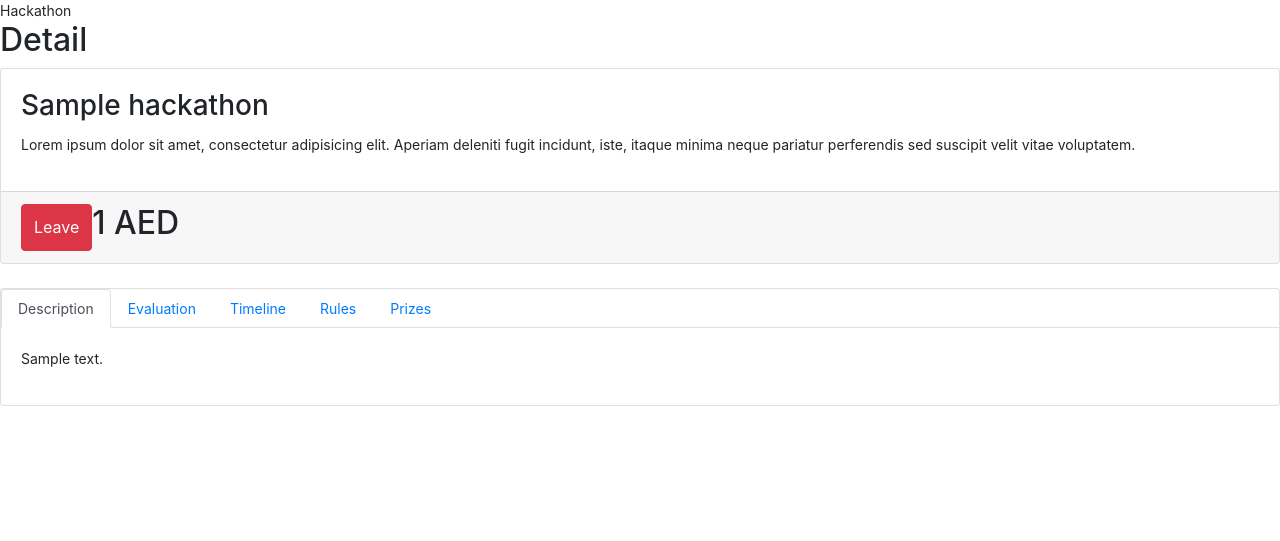
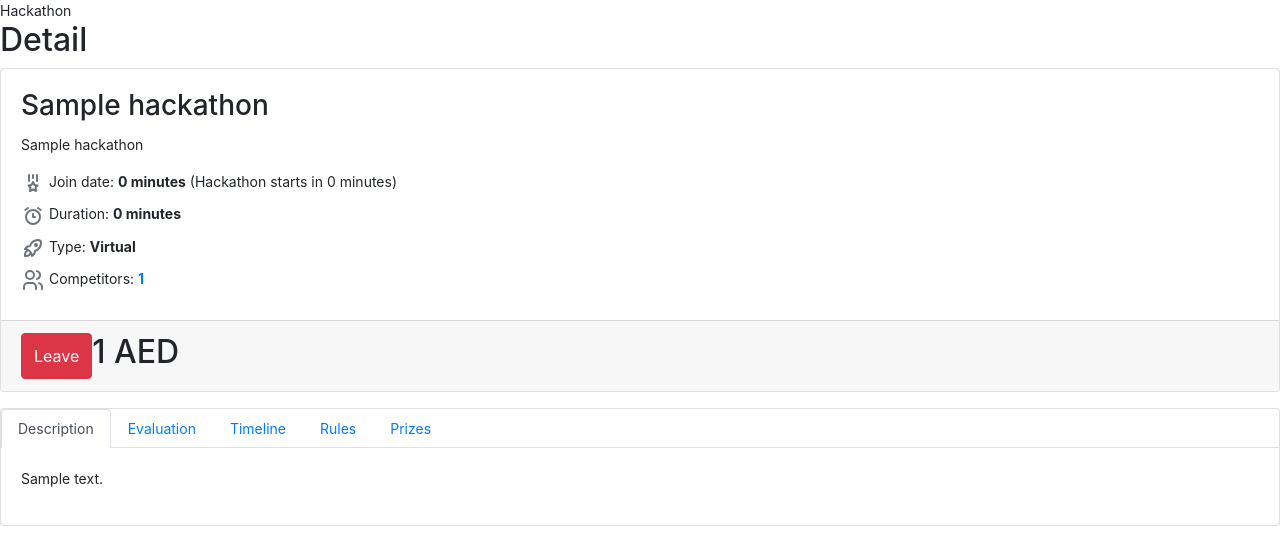
Before and after one commit to Coders-HQ/CodersHQ, a Django app: a page that uses codershq/templates/hackathon/hackathon_detail.html in a window 1280 px wide. Shown: the part 259-800 px from the top of the page. Run offline with Django 3.2, Linux system fonts and the light colour scheme; a user stored in the database is signed in; tables that the repository leaves empty hold one stand-in row (values such as "Sample post"); some libraries are stand-ins or nearby versions.

Commit message:
update hackathon UI

```diff
--- a/codershq/templates/hackathon/hackathon_detail.html
+++ b/codershq/templates/hackathon/hackathon_detail.html
@@ -18,13 +18,33 @@
     </div>
 </div>
 
-<div class="card mb-4">
+<div class="card mb-3">
     <div class="card-body">
         <h3 class="card-title">{{ object.title }}</h3>
-        <p>Lorem ipsum dolor sit amet, consectetur adipisicing elit. Aperiam deleniti fugit incidunt, iste, itaque
-            minima
-            neque pariatur perferendis sed suscipit velit vitae voluptatem.</p>
+        <p>{{ object.subtitle }}</p>
+        <div class="mb-2 ">
+            <svg xmlns="http://www.w3.org/2000/svg" class="icon me-2 text-muted" width="24" height="24" viewBox="0 0 24 24" stroke-width="2" stroke="currentColor" fill="none" stroke-linecap="round" stroke-linejoin="round"><path stroke="none" d="M0 0h24v24H0z" fill="none"/><path d="M12 4v3m-4 -3v6m8 -6v6" /><path d="M12 18.5l-3 1.5l.5 -3.5l-2 -2l3 -.5l1.5 -3l1.5 3l3 .5l-2 2l.5 3.5z" /></svg>
+            Join date: <strong>{{object.last_join_date|timeuntil}}</strong> (Hackathon starts in {{object.date_start|timeuntil}})
           </div>
+          <div class="mb-2">
+            <svg xmlns="http://www.w3.org/2000/svg" class="icon me-2 text-muted" width="24" height="24" viewBox="0 0 24 24" stroke-width="2" stroke="currentColor" fill="none" stroke-linecap="round" stroke-linejoin="round"><path stroke="none" d="M0 0h24v24H0z" fill="none"/><circle cx="12" cy="13" r="7" /><polyline points="12 10 12 13 14 13" /><line x1="7" y1="4" x2="4.25" y2="6" /><line x1="17" y1="4" x2="19.75" y2="6" /></svg>
+            Duration: <strong>{{ object.date_start|timesince:object.date_end }}</strong>
+          </div>
+          <div class="mb-2">
+            <svg xmlns="http://www.w3.org/2000/svg" class="icon me-2 text-muted" width="24" height="24" viewBox="0 0 24 24" stroke-width="2" stroke="currentColor" fill="none" stroke-linecap="round" stroke-linejoin="round"><path stroke="none" d="M0 0h24v24H0z" fill="none"/><path d="M4 13a8 8 0 0 1 7 7a6 6 0 0 0 3 -5a9 9 0 0 0 6 -8a3 3 0 0 0 -3 -3a9 9 0 0 0 -8 6a6 6 0 0 0 -5 3" /><path d="M7 14a6 6 0 0 0 -3 6a6 6 0 0 0 6 -3" /><circle cx="15" cy="9" r="1" /></svg>
+            Type: <strong> {{ hackathon.get_hackathon_type_display }}</strong>
+          </div>
+          <div class="mb-2">
+        <svg xmlns="http://www.w3.org/2000/svg" class="icon me-2 text-muted" width="24" height="24" viewBox="0 0 24 24" stroke-width="2" stroke="currentColor" fill="none" stroke-linecap="round" stroke-linejoin="round"><path stroke="none" d="M0 0h24v24H0z" fill="none"/><circle cx="9" cy="7" r="4" /><path d="M3 21v-2a4 4 0 0 1 4 -4h4a4 4 0 0 1 4 4v2" /><path d="M16 3.13a4 4 0 0 1 0 7.75" /><path d="M21 21v-2a4 4 0 0 0 -3 -3.85" /></svg>
+        Competitors:
+        {% if user in object.competitors.all %}
+        <strong class="text-primary">{{hackathon.competitors.count }}</strong>
+        {% else %}
+        <strong>{{hackathon.competitors.count }}</strong>
+        {% endif %}
+        </div>
+    </div>
+
     <!-- Card footer -->
     <div class="card-footer">
         <div class="d-flex">
@@ -54,9 +74,9 @@
                 <form class="form-horizontal" method="post" action="{% url 'hackathon:detail' object.slug %}">
                     {% csrf_token %}
                     {% if user in object.competitors.all %}
-                <button type="submit" class="btn btn-danger" >Leave</button>
+                    <button type="submit" class="btn btn-danger">Leave</button>
                     {% else %}
-                <button type="submit" class="btn btn-primary" >Join</button>
+                    <button type="submit" class="btn btn-primary">Join</button>
                     {% endif %}
                 </form>
             </div>
```
Also changed, not shown: codershq/templates/hackathon/hackathon_list.html (+4 -4 lines). Lines whose indentation alone changed are shown as unchanged.
